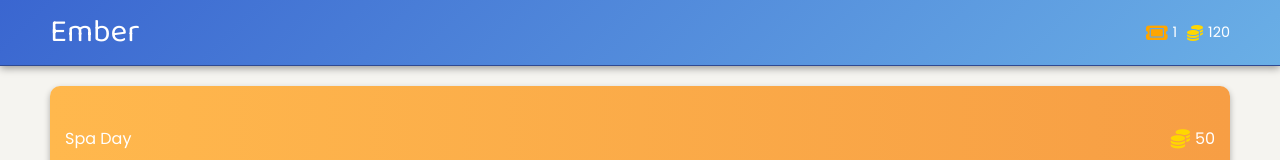
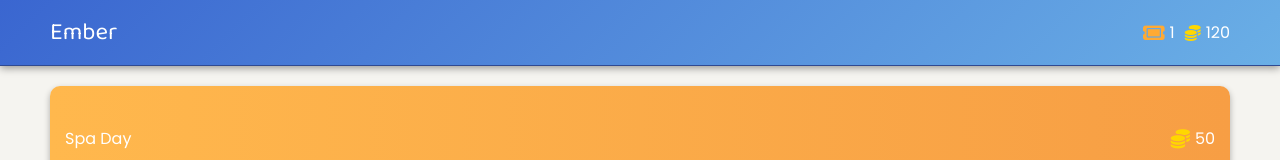
Before and after one commit to joseph-johnson27001/habit-spinner, a Vue app: page /rewards in a window 1280 px wide. Shown: the top 160 px of the page. Built offline with nearby package versions, Linux system fonts and the light colour scheme.

Commit message:
Font size fix

```diff
--- a/src/components/Navigation/CurrencyDisplay.vue
+++ b/src/components/Navigation/CurrencyDisplay.vue
@@ -42,7 +42,6 @@ export default {
 }
 
 .currency-value {
-  font-size: 0.9rem;
   padding-left: 5px; /* Reduced margin */
 }
 
@@ -53,6 +52,6 @@ export default {
 
 .ticket-icon {
   font-size: 1.2rem;
-  color: orange;
+  color: #ffaa33;
 }
 </style>
--- a/src/components/Navigation/TopNav.vue
+++ b/src/components/Navigation/TopNav.vue
@@ -17,7 +17,7 @@
         <!-- Streak Display -->
         <div v-else-if="isProfilePage" class="side-section">
           <i class="fa fa-fire fire-icon"></i>
-          <span class="currency-value">{{ streak }}</span>
+          <span>{{ streak }}</span>
         </div>
         <span v-else>{{ habitsCompleted }} / {{ totalHabits }}</span>
       </div>
@@ -89,7 +89,6 @@ h2 {
   font-optical-sizing: auto;
   font-weight: 100;
   text-align: center;
-  font-size: 2rem;
   margin: 0;
 }
 
@@ -101,7 +100,7 @@ h2 {
 }
 
 .fire-icon {
-  color: #f76809; /* Matches fire color */
+  color: #f76809;
   margin-right: 5px;
   font-size: 1.4rem;
 }
```
